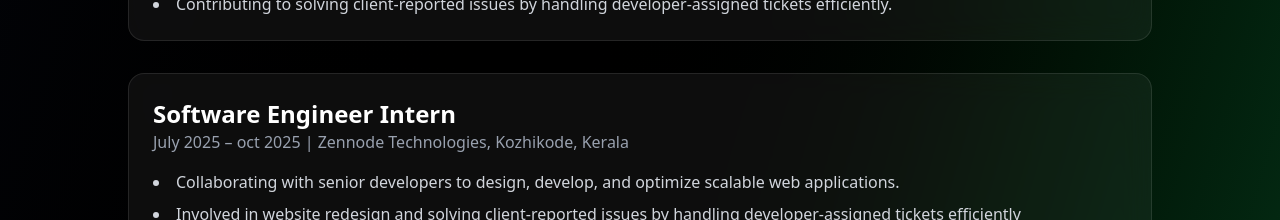
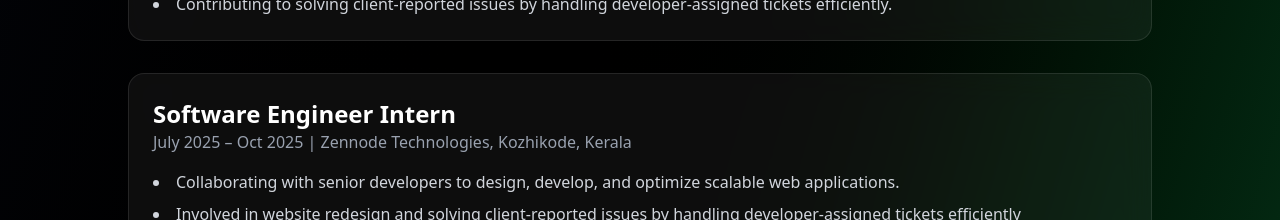
Before and after one commit to Sitharatk/portfolio, a React (Vite) app: page / in a window 1280 px wide. Shown: the part 2480-2700 px from the top of the page. Built offline with nearby package versions, Linux system fonts and the light colour scheme.

Commit message:
Fix capitalization in internship date range

```diff
--- a/src/sections/Portfolio.jsx
+++ b/src/sections/Portfolio.jsx
@@ -308,7 +308,7 @@ function Portfolio() {
 
       <div className="bg-white/5 backdrop-blur-lg rounded-2xl p-6 border border-white/10 hover:border-blue-400/50 transition-all duration-300 hover:border-blue-400/50 transition-all duration-500 hover:shadow-2xl hover:shadow-blue-500/20 transform hover:-translate-y-2">
         <h3 className="text-2xl font-semibold text-white">Software Engineer Intern</h3>
-        <p className="text-gray-400">July 2025 – oct 2025 | Zennode Technologies, Kozhikode, Kerala</p>
+        <p className="text-gray-400">July 2025 – Oct 2025 | Zennode Technologies, Kozhikode, Kerala</p>
         <ul className="mt-4 list-disc list-inside text-gray-300 space-y-2">
          <li>Collaborating with senior developers to design, develop, and optimize scalable web applications.</li>
         <li>Involved in website redesign and solving client-reported issues by handling developer-assigned tickets efficiently</li>
```
